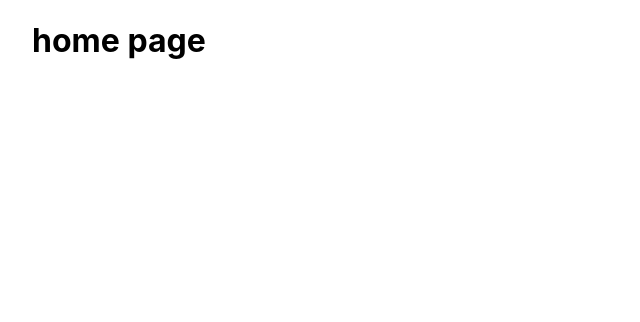
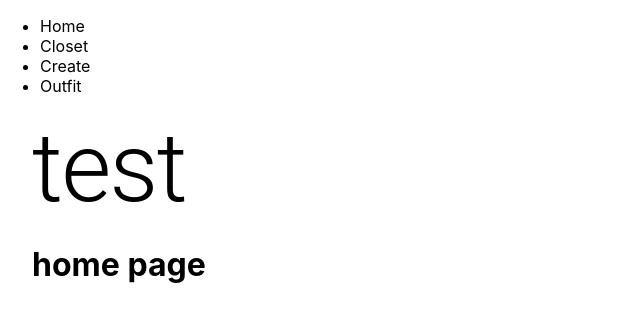
Before and after one commit to AliDabdoub/exjobb-malmoGrupp, a Next.js app in the folder exjobb/: page / in a window 1280 px wide. Shown: the top 322 px of the page, without its empty margins (0-640 px from the left). Built offline with nearby package versions, Linux system fonts and the light colour scheme.

Commit message:
we made the navbar without styling

```diff
--- a/exjobb/package.json
+++ b/exjobb/package.json
@@ -9,6 +9,10 @@
     "lint": "next lint"
   },
   "dependencies": {
+    "@emotion/react": "^11.10.4",
+    "@emotion/styled": "^11.10.4",
+    "@material-ui/core": "^4.12.4",
+    "@mui/material": "^5.10.10",
     "embla-carousel-react": "^7.0.3",
     "next": "12.3.1",
     "react": "18.2.0",
--- a/exjobb/pages/_app.js
+++ b/exjobb/pages/_app.js
@@ -1,7 +1,12 @@
 import 'styles/globals.css'
+import Navbar from '../src/components/Navbar'
 
 function MyApp({ Component, pageProps }) {
-  return <Component {...pageProps} />
+  return <>
+  <Navbar/>
+  <Component {...pageProps} />
+  </>
+
 }
 
 export default MyApp
--- a/exjobb/pages/index.js
+++ b/exjobb/pages/index.js
@@ -1,8 +1,10 @@
 import styles from 'styles/Home.module.scss'
+import {Typography} from '@material-ui/core'
 
 export default function Home() {
   return (
     <div className={styles.container}>
+      <Typography variant="h1">test </Typography>
       <h1>home page</h1>
     </div>
   )
--- /dev/null
+++ b/exjobb/src/components/Navbar.js
@@ -0,0 +1,18 @@
+const { StylesContext } = require("@material-ui/styles")
+import styles from "styles/Navbar.module.scss";
+import Link from "next/link";
+
+const Navbar = ()=> {
+    return(
+        <nav className={styles.main__nav}>
+            <ul>
+                <Link href='/'><a><li>Home</li></a></Link>
+                <Link href='/closet'><a><li>Closet</li></a></Link>
+                <Link href='/create'><a><li>Create</li></a></Link>
+                <Link href='/outfit'><a><li>Outfit</li></a></Link>
+            </ul>
+        </nav>
+    )
+}
+
+export default Navbar
```
Also changed, not shown: exjobb/src/styles/Navbar.module.scss (added), 1 other file (tests, documents, lock files or other folders).
